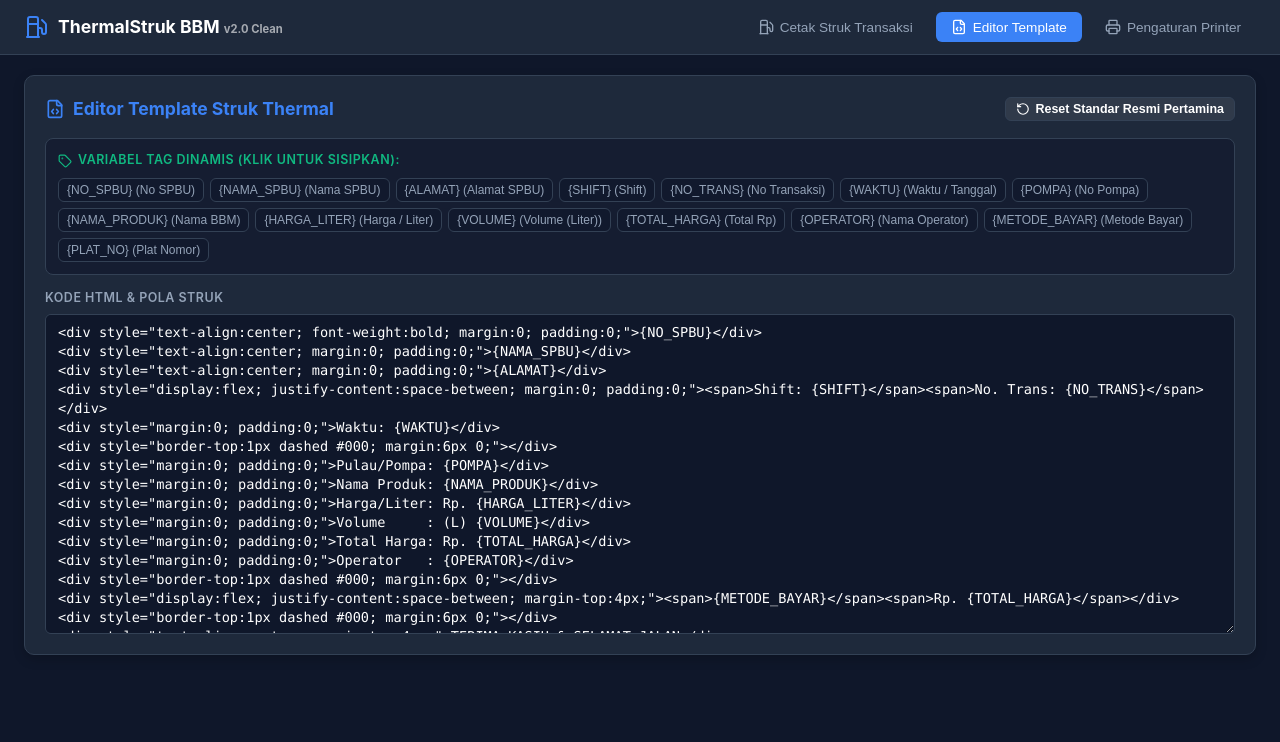
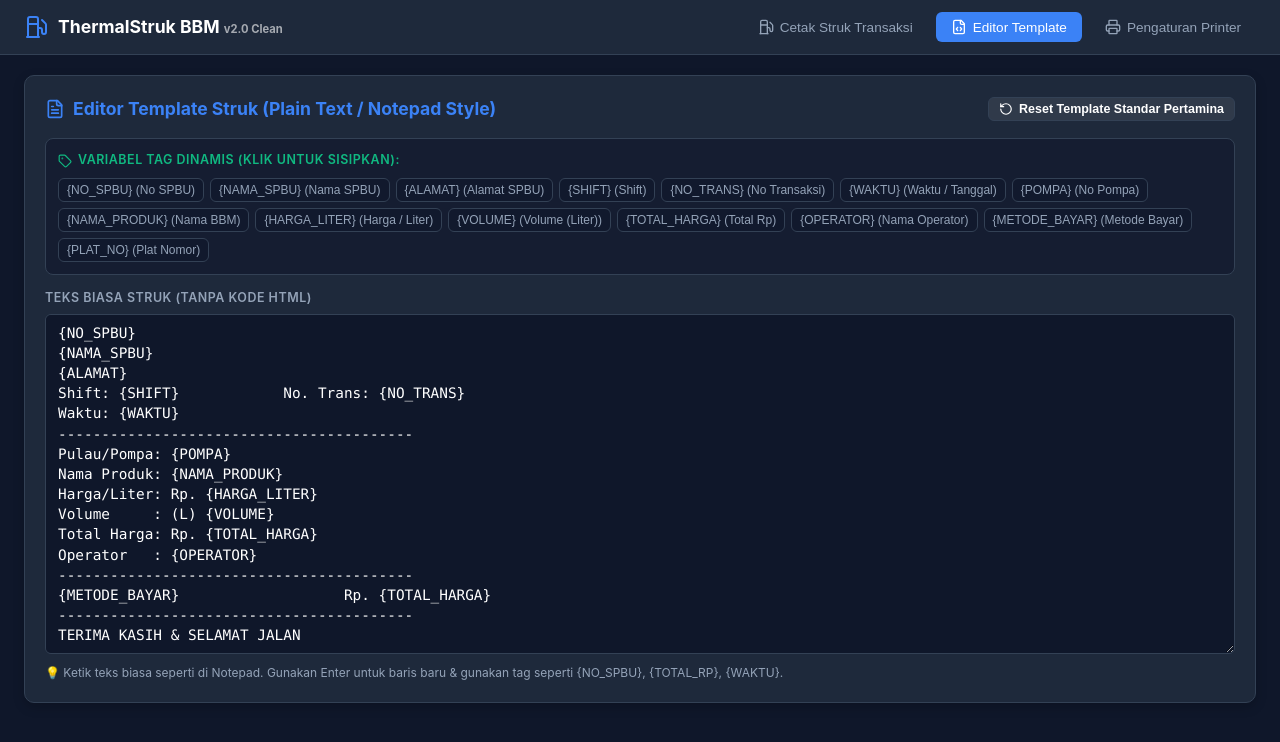
Before and after one commit to mfajarmuz/AppStruk, a React (Vite) app: page / in a window 1280 px wide. Both pictures are taken after a click on the button "Editor Template". Shown: the top 742 px of the page. Built offline with nearby package versions, Linux system fonts and the light colour scheme.

Commit message:
feat: switch Template Editor to pure Plain Text (Notepad style) without HTML tags

```diff
--- a/src/components/ReceiptPreview.jsx
+++ b/src/components/ReceiptPreview.jsx
@@ -12,9 +12,9 @@ export function PertaminaLogoExact({ width = 160 }) {
   );
 }
 
-export function parseReceiptTemplate(htmlTemplate, data) {
-  if (!htmlTemplate) return '';
-  let result = htmlTemplate;
+export function parseReceiptTemplate(plainTextTemplate, data) {
+  if (!plainTextTemplate) return '';
+  let result = plainTextTemplate;
   const map = {
     '{NO_SPBU}': data.noSpbu || '34.46125',
     '{NAMA_SPBU}': data.namaSpbu || 'SPBU Sukaraja',
@@ -36,7 +36,24 @@ export function parseReceiptTemplate(htmlTemplate, data) {
   Object.entries(map).forEach(([tag, val]) => {
     result = result.replaceAll(tag, val);
   });
-  return result;
+
+  // Convert plain text lines to HTML lines with white-space pre-wrap
+  const lines = result.split('\n');
+  const htmlLines = lines.map((line, idx) => {
+    // Header lines (No SPBU, Nama SPBU, Alamat) and footer lines -> auto center alignment
+    const isCenteredHeaderOrFooter = idx < 3 || line.includes('TERIMA KASIH');
+    const alignStyle = isCenteredHeaderOrFooter ? 'text-align: center;' : 'text-align: left;';
+    const fontWeight = idx === 0 || line.includes('Total Harga') ? 'font-weight: bold;' : 'font-weight: normal;';
+
+    // Replace dashed divider with clean border or keep as text
+    if (line.trim().startsWith('---') || line.trim().startsWith('===')) {
+      return `<div style="border-top: 1px dashed #000; margin: 4px 0;"></div>`;
+    }
+
+    return `<div style="white-space: pre-wrap; ${alignStyle} ${fontWeight} margin: 0; padding: 0;">${line || '&nbsp;'}</div>`;
+  });
+
+  return htmlLines.join('');
 }
 
 export default function ReceiptPreview({ template, formData, printerSettings, onPrint }) {
@@ -89,7 +106,7 @@ export default function ReceiptPreview({ template, formData, printerSettings, on
             paddingBottom: '16px'
           }}
         >
-          <div style={{ textAlign: 'center', marginBottom: `${template?.logoMarginBottom || -4}px` }}>
+          <div style={{ textAlign: 'center', marginBottom: `${template?.logoMarginBottom || 4}px` }}>
             <PertaminaLogoExact width={template?.logoWidth || 160} />
           </div>
 
--- a/src/components/TemplateEditor.jsx
+++ b/src/components/TemplateEditor.jsx
@@ -1,5 +1,5 @@
 import React from 'react';
-import { FileCode, RotateCcw, Tag } from 'lucide-react';
+import { FileText, RotateCcw, Tag } from 'lucide-react';
 import { DEFAULT_PERTAMINA_TEMPLATE, AVAILABLE_TAGS } from '../data/defaultTemplate';
 
 export default function TemplateEditor({ template, setTemplate }) {
@@ -19,13 +19,14 @@ export default function TemplateEditor({ template, setTemplate }) {
     <div className="card" style={{ padding: '20px' }}>
       <div style={{ display: 'flex', justifyContent: 'space-between', alignItems: 'center', marginBottom: '16px' }}>
         <h2 style={{ fontSize: '1.1rem', margin: 0, display: 'flex', alignItems: 'center', gap: '8px', color: 'var(--accent-blue)' }}>
-          <FileCode size={20} /> Editor Template Struk Thermal
+          <FileText size={20} /> Editor Template Struk (Plain Text / Notepad Style)
         </h2>
         <button type="button" className="btn btn-secondary" style={{ padding: '4px 10px', fontSize: '0.78rem' }} onClick={handleResetTemplate}>
-          <RotateCcw size={14} /> Reset Standar Resmi Pertamina
+          <RotateCcw size={14} /> Reset Template Standar Pertamina
         </button>
       </div>
 
+      {/* Tags Quick Inserter */}
       <div style={{ marginBottom: '14px', background: 'rgba(15,23,42,0.6)', padding: '12px', borderRadius: '8px', border: '1px solid var(--border-color)' }}>
         <label className="form-label" style={{ display: 'flex', alignItems: 'center', gap: '6px', color: 'var(--accent-emerald)', marginBottom: '8px' }}>
           <Tag size={14} /> Variabel Tag Dinamis (Klik untuk Sisipkan):
@@ -39,15 +40,19 @@ export default function TemplateEditor({ template, setTemplate }) {
         </div>
       </div>
 
+      {/* Plain Text Editor Area */}
       <div className="form-group">
-        <label className="form-label">Kode HTML & Pola Struk</label>
+        <label className="form-label">Teks Biasa Struk (Tanpa Kode HTML)</label>
         <textarea
           className="form-input"
-          style={{ width: '100%', height: '320px', fontFamily: 'Consolas, monospace', fontSize: '0.85rem', lineHeight: '1.4', resize: 'vertical' }}
+          style={{ width: '100%', height: '340px', fontFamily: "'GB18030', 'Consolas', 'Lucida Console', monospace", fontSize: '0.9rem', lineHeight: '1.4', resize: 'vertical', whiteSpace: 'pre' }}
           value={template?.content || ''}
           onChange={e => handleContentChange(e.target.value)}
-          placeholder="Isi kode HTML template struk..."
+          placeholder="Tulis baris teks struk biasa di sini..."
         />
+        <div style={{ fontSize: '0.75rem', color: 'var(--text-muted)', marginTop: '4px' }}>
+          💡 Ketik teks biasa seperti di Notepad. Gunakan Enter untuk baris baru & gunakan tag seperti {`{NO_SPBU}`}, {`{TOTAL_RP}`}, {`{WAKTU}`}.
+        </div>
       </div>
     </div>
   );
--- a/src/data/defaultTemplate.js
+++ b/src/data/defaultTemplate.js
@@ -1,26 +1,26 @@
 export const DEFAULT_PERTAMINA_TEMPLATE = {
   id: 'pertamina-standard',
-  name: 'SPBU Pertamina Standar (Resmi)',
+  name: 'SPBU Pertamina Standar (Resmi Plain Text)',
   paperWidthMm: 58,
   paperMarginMm: 2,
   logoWidth: 160,
-  logoMarginBottom: -4,
-  content: `<div style="text-align:center; font-weight:bold; margin:0; padding:0;">{NO_SPBU}</div>
-<div style="text-align:center; margin:0; padding:0;">{NAMA_SPBU}</div>
-<div style="text-align:center; margin:0; padding:0;">{ALAMAT}</div>
-<div style="display:flex; justify-content:space-between; margin:0; padding:0;"><span>Shift: {SHIFT}</span><span>No. Trans: {NO_TRANS}</span></div>
-<div style="margin:0; padding:0;">Waktu: {WAKTU}</div>
-<div style="border-top:1px dashed #000; margin:6px 0;"></div>
-<div style="margin:0; padding:0;">Pulau/Pompa: {POMPA}</div>
-<div style="margin:0; padding:0;">Nama Produk: {NAMA_PRODUK}</div>
-<div style="margin:0; padding:0;">Harga/Liter: Rp. {HARGA_LITER}</div>
-<div style="margin:0; padding:0;">Volume     : (L) {VOLUME}</div>
-<div style="margin:0; padding:0;">Total Harga: Rp. {TOTAL_HARGA}</div>
-<div style="margin:0; padding:0;">Operator   : {OPERATOR}</div>
-<div style="border-top:1px dashed #000; margin:6px 0;"></div>
-<div style="display:flex; justify-content:space-between; margin-top:4px;"><span>{METODE_BAYAR}</span><span>Rp. {TOTAL_HARGA}</span></div>
-<div style="border-top:1px dashed #000; margin:6px 0;"></div>
-<div style="text-align:center; margin-top:4px;">TERIMA KASIH & SELAMAT JALAN</div>`
+  logoMarginBottom: 4,
+  content: `{NO_SPBU}
+{NAMA_SPBU}
+{ALAMAT}
+Shift: {SHIFT}            No. Trans: {NO_TRANS}
+Waktu: {WAKTU}
+-----------------------------------------
+Pulau/Pompa: {POMPA}
+Nama Produk: {NAMA_PRODUK}
+Harga/Liter: Rp. {HARGA_LITER}
+Volume     : (L) {VOLUME}
+Total Harga: Rp. {TOTAL_HARGA}
+Operator   : {OPERATOR}
+-----------------------------------------
+{METODE_BAYAR}                   Rp. {TOTAL_HARGA}
+-----------------------------------------
+TERIMA KASIH & SELAMAT JALAN`
 };
 
 export const AVAILABLE_TAGS = [
```
